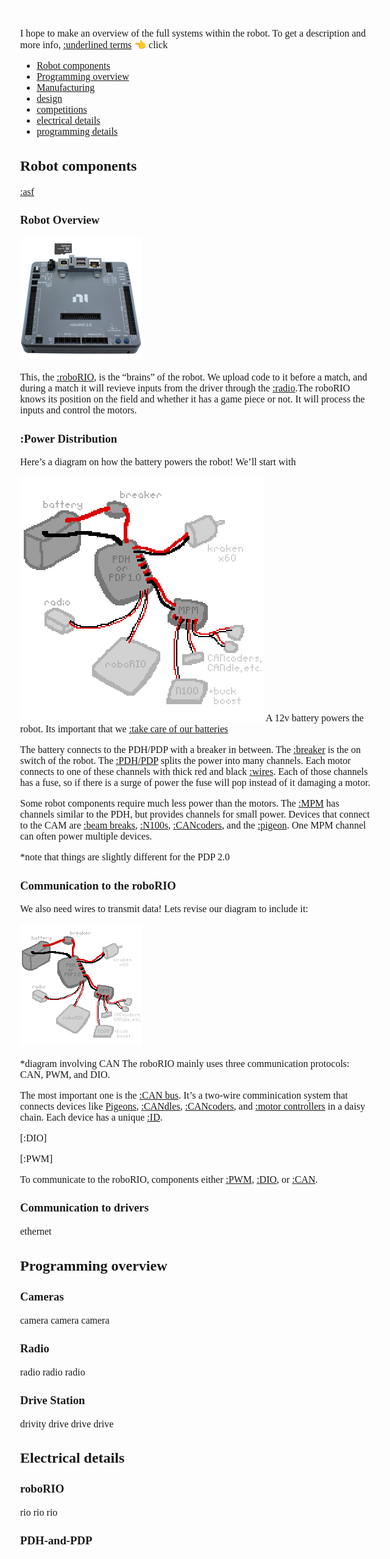
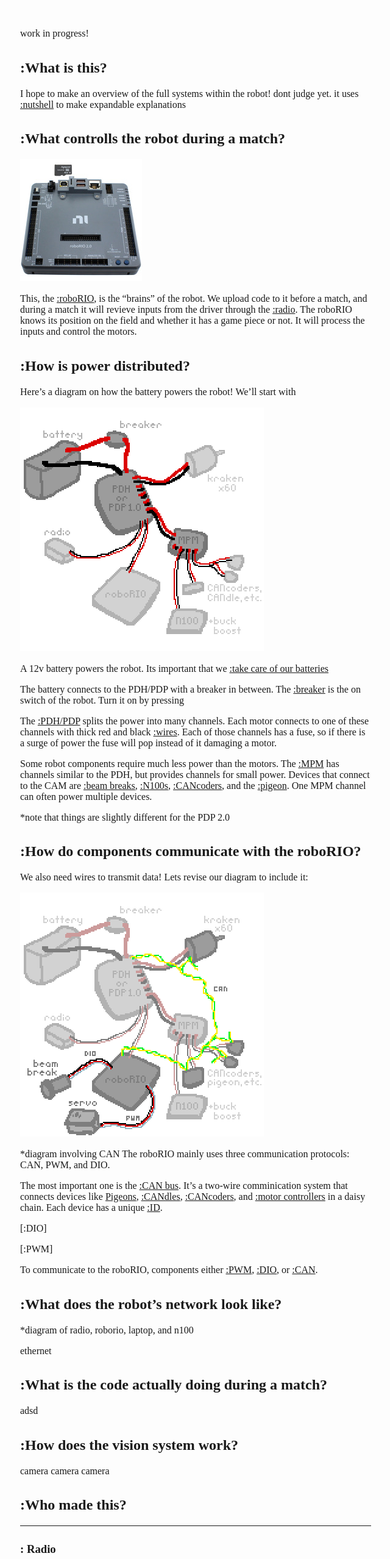
Before and after one commit to TinyElephant56/TinyElephant56.github.io, a plain HTML site: page robodocs/index.html in a window 1280 px wide. Shown: the part 20-2577 px from the top of the page at 61% size, without its empty margins (319-959 px from the left). Drawn offline with Linux system fonts and the light colour scheme.

Commit message:
robodocs v1

```diff
--- a/robodocs/index.html
+++ b/robodocs/index.html
@@ -169,42 +169,34 @@
   </style>
 </head>
 <body>
-<p>I hope to make an overview of the full systems within the robot. To
-get a description and more info, <a href="#nutshell">:underlined
-terms</a> 👈 click</p>
-<ul>
-<li><a href="#robot-components">Robot components</a></li>
-<li><a href="#programming-overview">Programming overview</a></li>
-<li><a href="#manufacturing">Manufacturing</a></li>
-<li><a href="#">design</a></li>
-<li><a href="#">competitions</a></li>
-<li><a href="#more-electrical-details">electrical details</a></li>
-<li><a href="#">programming details</a></li>
-</ul>
-<h2 id="robot-components">Robot components</h2>
-<p><a
-href="https://www.team5026.com/2022-2023_Robot_CAN_Documentation">:asf</a></p>
-<h3 id="robot-overview">Robot Overview</h3>
+<p>work in progress!</p>
+<h2 id="what-is-this">:What is this?</h2>
+<p>I hope to make an overview of the full systems within the robot! dont
+judge yet. it uses <a
+href="https://ncase.me/nutshell/#WhatIsNutshell">:nutshell</a> to make
+expandable explanations</p>
+<h2 id="what-controlls-the-robot-during-a-match">:What controlls the
+robot during a match?</h2>
 <p><img src="roborio2.jpg" /></p>
 <p>This, the <a href="#roborio">:roboRIO</a>, is the “brains” of the
 robot. We upload code to it before a match, and during a match it will
-revieve inputs from the driver through the <a
-href="#radio">:radio</a>.The roboRIO knows its position on the field and
-whether it has a game piece or not. It will process the inputs and
-control the motors.</p>
-<h3 id="power-distribution">:Power Distribution</h3>
+revieve inputs from the driver through the <a href="#radio">:radio</a>.
+The roboRIO knows its position on the field and whether it has a game
+piece or not. It will process the inputs and control the motors.</p>
+<h2 id="how-is-power-distributed">:How is power distributed?</h2>
 <p>Here’s a diagram on how the battery powers the robot! We’ll start
 with</p>
-<p><img src="power_1.png" /> A 12v battery powers the robot. Its
-important that we <a href="#battery-care">:take care of our
-batteries</a></p>
+<p><img src="power_1.png" /></p>
+<p>A 12v battery powers the robot. Its important that we <a
+href="#battery-care">:take care of our batteries</a></p>
 <p>The battery connects to the PDH/PDP with a breaker in between. The <a
-href="#breaker">:breaker</a> is the on switch of the robot. The <a
-href="#pdh-and-pdp">:PDH/PDP</a> splits the power into many channels.
-Each motor connects to one of these channels with thick red and black <a
-href="#wires-and-fuses">:wires</a>. Each of those channels has a fuse,
-so if there is a surge of power the fuse will pop instead of it damaging
-a motor.</p>
+href="#breaker">:breaker</a> is the on switch of the robot. Turn it on
+by pressing</p>
+<p>The <a href="#pdh-and-pdp">:PDH/PDP</a> splits the power into many
+channels. Each motor connects to one of these channels with thick red
+and black <a href="#wires-and-fuses">:wires</a>. Each of those channels
+has a fuse, so if there is a surge of power the fuse will pop instead of
+it damaging a motor.</p>
 <p>Some robot components require much less power than the motors. The <a
 href="#mpm">:MPM</a> has channels similar to the PDH, but provides
 channels for small power. Devices that connect to the CAM are <a
@@ -212,10 +204,11 @@
 href="#cancoders">:CANcoders</a>, and the <a href="#pigeon">:pigeon</a>.
 One MPM channel can often power multiple devices.</p>
 <p>*note that things are slightly different for the PDP 2.0</p>
-<h3 id="communication-to-the-roborio">Communication to the roboRIO</h3>
+<h2 id="how-do-components-communicate-with-the-roborio">:How do
+components communicate with the roboRIO?</h2>
 <p>We also need wires to transmit data! Lets revise our diagram to
 include it:</p>
-<p><img src="power_1_small.png" /></p>
+<p><img src="power_2.png" /></p>
 <p>*diagram involving CAN The roboRIO mainly uses three communication
 protocols: CAN, PWM, and DIO.</p>
 <p>The most important one is the <a href="#can-bus">:CAN bus</a>. It’s a
@@ -230,34 +223,43 @@
 href="https://en.wikipedia.org/wiki/Pulse-width_modulation">:PWM</a>, <a
 href="#dio">:DIO</a>, or <a
 href="https://www.youtube.com/watch?v=YBrU_eZM110">:CAN</a>.</p>
-<h3 id="communication-to-drivers">Communication to drivers</h3>
+<h2 id="what-does-the-robots-network-look-like">:What does the robot’s
+network look like?</h2>
+<p>*diagram of radio, roborio, laptop, and n100</p>
 <p>ethernet</p>
-<h2 id="programming-overview">Programming overview</h2>
-<h3 id="cameras">Cameras</h3>
+<h2 id="what-is-the-code-actually-doing-during-a-match">:What is the
+code actually doing during a match?</h2>
+<p>adsd</p>
+<h2 id="how-does-the-vision-system-work">:How does the vision system
+work?</h2>
 <p>camera camera camera</p>
-<h3 id="radio">Radio</h3>
+<h2 id="who-made-this">:Who made this?</h2>
+<hr />
+<h3 id="radio">: Radio</h3>
 <p>radio radio radio</p>
-<h3 id="drive-station">Drive Station</h3>
+<h3 id="drive-station">: Drive Station</h3>
 <p>drivity drive drive drive</p>
-<h2 id="electrical-details">Electrical details</h2>
-<h3 id="roborio">roboRIO</h3>
+<h3 id="roborio">: roboRIO</h3>
 <p>rio rio rio</p>
-<h3 id="pdh-and-pdp">PDH-and-PDP</h3>
+<h3 id="pdh-and-pdp">: PDH-and-PDP</h3>
 <p>PDH: Power Distrubution Hub PDP: Power Distribution Power</p>
-<h3 id="breaker">Breaker</h3>
+<h3 id="breaker">: Breaker</h3>
 <p>*video of someone turing the robot on and off</p>
-<h3 id="wires-and-fuses">Wires and fuses</h3>
+<h2 id="what-wires-and-fuses-do-you-use">:What wires and fuses do you
+use?</h2>
 <p>This is complicated.</p>
-<h3 id="bream-breaks">Bream breaks</h3>
+<h3 id="bream-breaks">: Bream breaks</h3>
 <p><img src="beam_break.jpeg" /></p>
-<h3 id="pigeon">Pigeon</h3>
-<p>The gyroscope of the robot</p>
-<h3 id="candle">CANdle</h3>
-<p>CAN + ????</p>
+<h3 id="pigeon">: Pigeon</h3>
+<p>The gyroscope of the robot. This has to be in the very center of the
+robot!</p>
+<h3 id="candle">: CANdle</h3>
+<p>A device to control light strips. It revieves data through CAM</p>
 <p><img src="candle.png" /></p>
-<p>This device lets</p>
-<h3 id="cancoders">CANcoders</h3>
+<h3 id="cancoders">: CANcoders</h3>
 <p>CAN + encoder = cancoder</p>
+<p>An encoder measures the rotation of a shaft. The CAN part means it
+transmits this data over the CAN bus</p>
 <figure>
 <img src="cancoder_swerve.jpeg"
 alt="For example, this CANcoder on the swerve uses magnets to measure the angle of the wheel." />
@@ -270,20 +272,19 @@
 <figcaption aria-hidden="true">This CANcoder could be used on a
 subsystem, lets say an arm, to measure its angle.</figcaption>
 </figure>
-<p>An encoder measures the rotation of a shaft. The CAN part means it
-transmits this data over the CAN bus</p>
-<h2 id="programming-details">Programming details</h2>
-<h2 id="manufacturing">Manufacturing</h2>
-<h2 id="other">Other</h2>
-<h3 id="dio">DIO</h3>
+<h3 id="n100">: N100</h3>
+<p>An intel computer. They are powered by a <a
+href="https://en.wikipedia.org/wiki/Buck%E2%80%93boost_converter">:buck-boost
+converter</a></p>
+<h3 id="can-ids">: CAN IDs</h3>
+<p>We have a spreadsheet to keep track of this</p>
+<h3 id="can-bus">: Can Bus</h3>
+<h3 id="dio">: DIO</h3>
 <p>digital input output.</p>
 <p>the thing provides resistance or something</p>
-<h3 id="mpm">MPM</h3>
+<h3 id="mpm">: MPM</h3>
 <p>Mini Power Module also known as a <a href="#mpm">:MPM</a>. it has a
 <a href="https://en.wikipedia.org/wiki/Fuse_(electrical)">:fuse</a></p>
-<h3 id="can-bus">Can Bus</h3>
-<h3 id="wires-and-fuses-1">Wires and Fuses</h3>
-<p>There is a strict sysetem of this</p>
 <script src="https://cdn.jsdelivr.net/gh/ncase/nutshell/nutshell.js"></script>
 </body>
 </html>
```
Also changed, not shown: robodocs/power_2.png (added), 1 other file.
